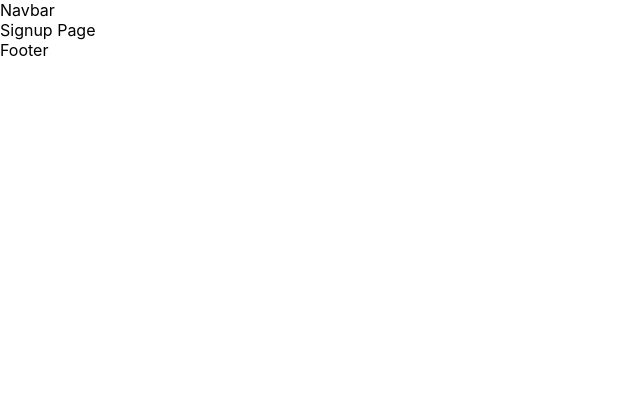
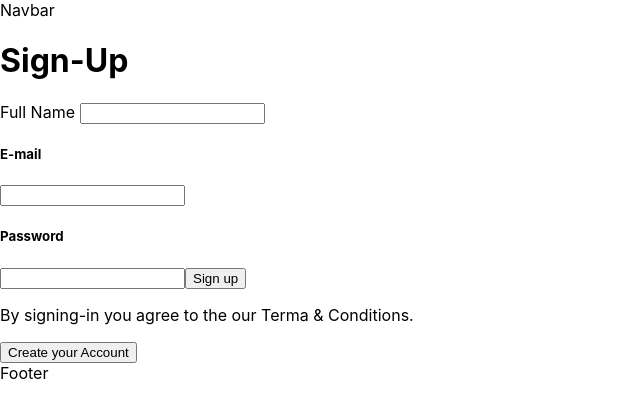
Before and after one commit to PATELKULDEEP/food_waste_management, a React (Create React App) app: page /signup in a window 1280 px wide. Shown: the top 418 px of the page, without its empty margins (0-640 px from the left). Built offline with nearby package versions, Linux system fonts and the light colour scheme; no server answers.

Commit message:
signup connected to backend

```diff
--- a/src/components/SignupPage/SignupPage.jsx
+++ b/src/components/SignupPage/SignupPage.jsx
@@ -1,9 +1,72 @@
-import React from 'react'
+import React, { useState } from 'react'
+
+
+import { useHistory } from "react-router";
+
+// contexts
+import { useAuth } from "../../contexts/AuthContext";
+
 
 function SignupPage() {
+// routers
+const history = useHistory();
+
+// fields defined
+const [email, setEmail] = useState("");
+const [password, setPassword] = useState("");
+const [fullname, setFullname] = useState("");
+const [servicesProvider, setServicesProvider] = useState(false);
+
+// auth contexts callings
+const { signup, signupWithGoogle } = useAuth();
+
+// Form submition
+// Form Submition with Email and Password
+const handleSignupSubmit = async (e) => {
+  e.preventDefault();
+  try {
+    await signup(email, password, fullname, servicesProvider);
+    history.push("/profile");
+  } catch {
+    window.alert("Signup Failed");
+  }
+};
+
+// Form submition with google login
+const handleSubmitWithGoogle = async (e) => {
+  e.preventDefault();
+
+  try {
+    await signupWithGoogle();
+    history.push("/profile");
+  } catch {
+    window.alert("Signup with google failed");
+  }
+};
+
+
     return (
-        <div>
-            Signup Page
+        <div className='login'>
+
+            <h1>Sign-Up</h1>
+        <form>
+                     <label>Full Name </label>
+                    <input type='text' value={fullname} onChange={(e) => setFullname(e.target.value)} />
+
+
+                    <h5>E-mail</h5>
+                    <input type='text' value={email} onChange={(e) => setEmail(e.target.value)} />
+
+
+                    <h5>Password</h5>
+                    <input type='password' value={password} onChange={(e) => setPassword(e.target.value)} />
+
+                    <button type='submit' onClick={handleSignupSubmit} className='login__signInButton'>Sign up</button>
+                </form>
+              <p>
+                    By signing-in you agree to the our Terma & Conditions.
+                </p>
+               <button className='login__registerButton'>Create your Account</button>
         </div>
     )
 }
```
